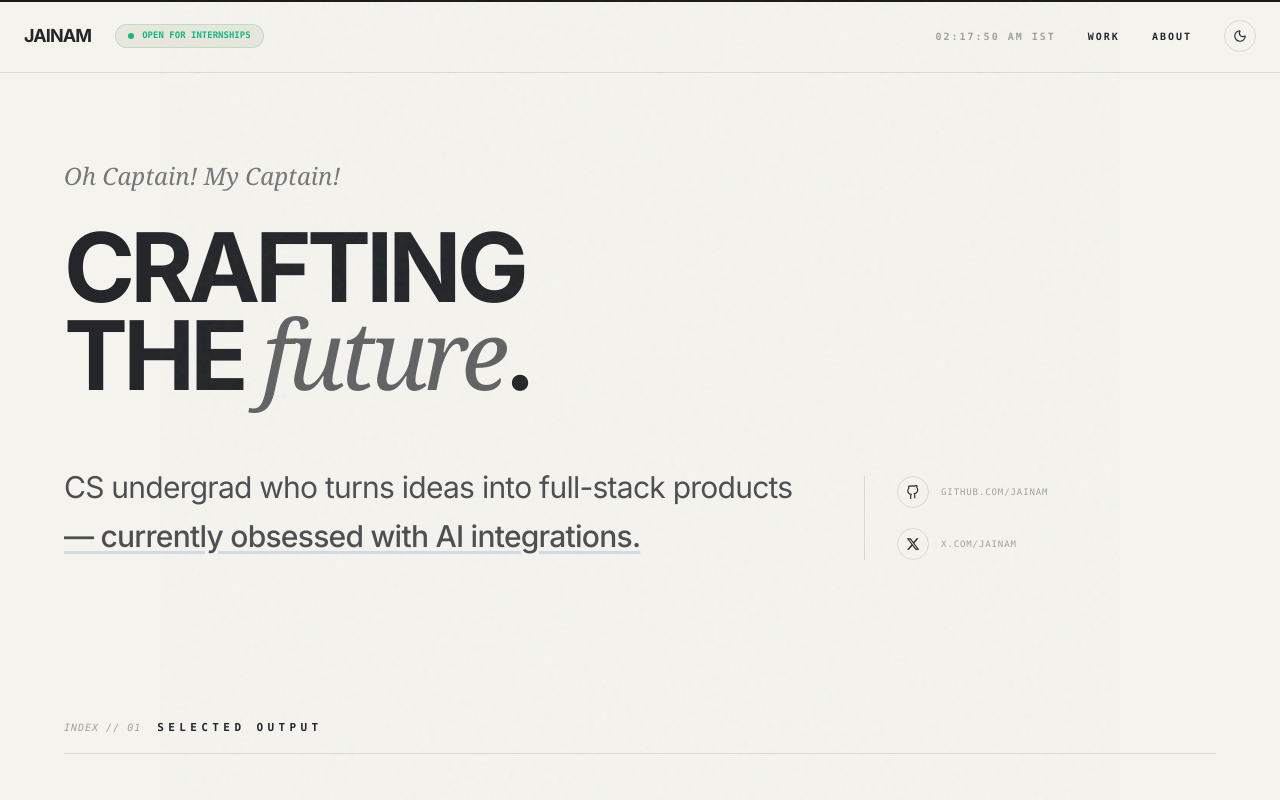
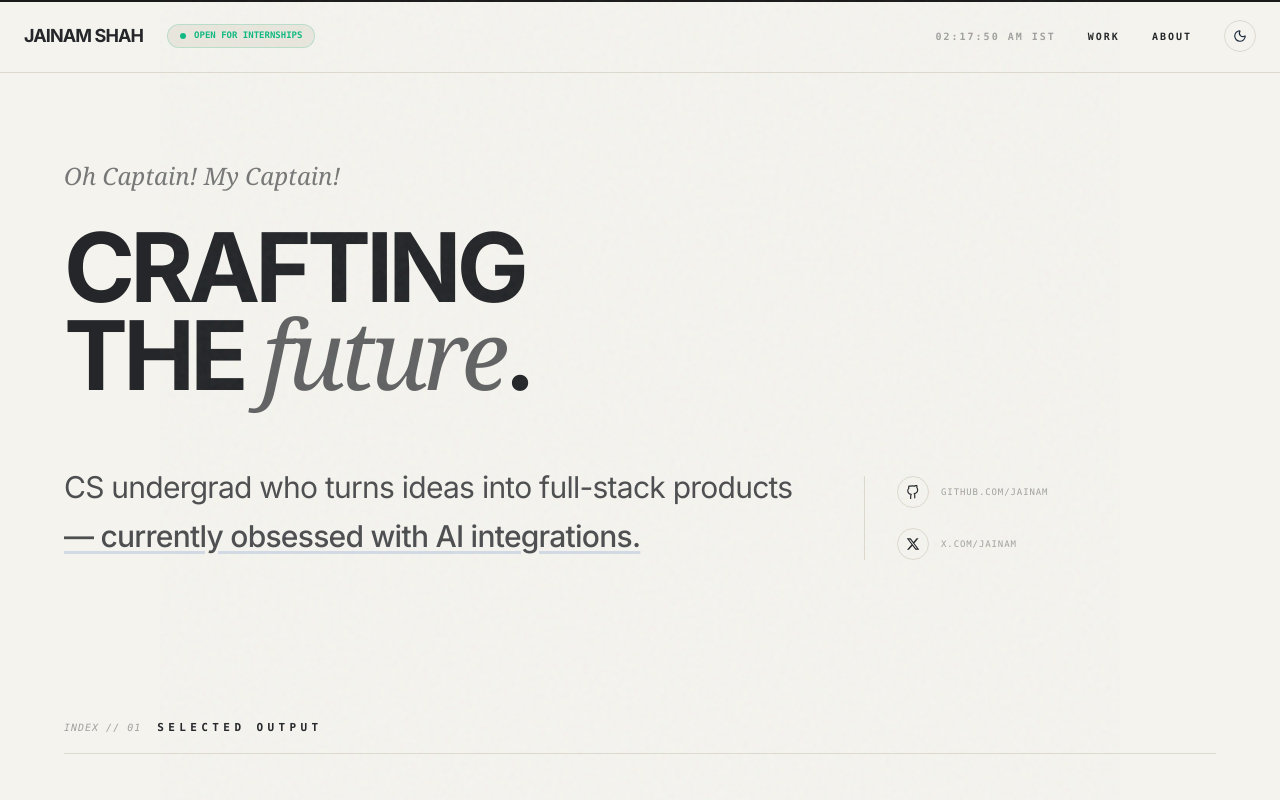
Before and after one commit to JainamShah0730/Art, a React (Vite) app in the folder Frontend/: page / in a window 1280 px wide. Shown: the top 800 px of the page. Built offline with nearby package versions, Linux system fonts and the light colour scheme; a web font is replaced by a local one.

Commit message:
name changes

```diff
--- a/Frontend/src/sections/Navbar.jsx
+++ b/Frontend/src/sections/Navbar.jsx
@@ -56,11 +56,8 @@
     >
       {/* Left: Brand name & Pulse Capsule */}
       <div className="flex items-center gap-3 sm:gap-6">
-        <span className="font-bold tracking-tighter text-lg uppercase hidden min-[380px]:block">
-          JAINAM
-        </span>
-        <span className="font-bold tracking-tighter text-lg uppercase block min-[380px]:hidden">
-          JS
+        <span className="font-bold tracking-tighter text-sm sm:text-lg uppercase">
+          JAINAM SHAH
         </span>
         <div className={`flex items-center gap-1.5 sm:gap-2 px-2 sm:px-3 py-1 rounded-full text-[8px] sm:text-[9px] font-mono font-bold border transition-colors duration-500 ${THEME.accentBg}`}>
           <span className="w-1.5 h-1.5 rounded-full bg-[#10B981] animate-pulse" />
```
